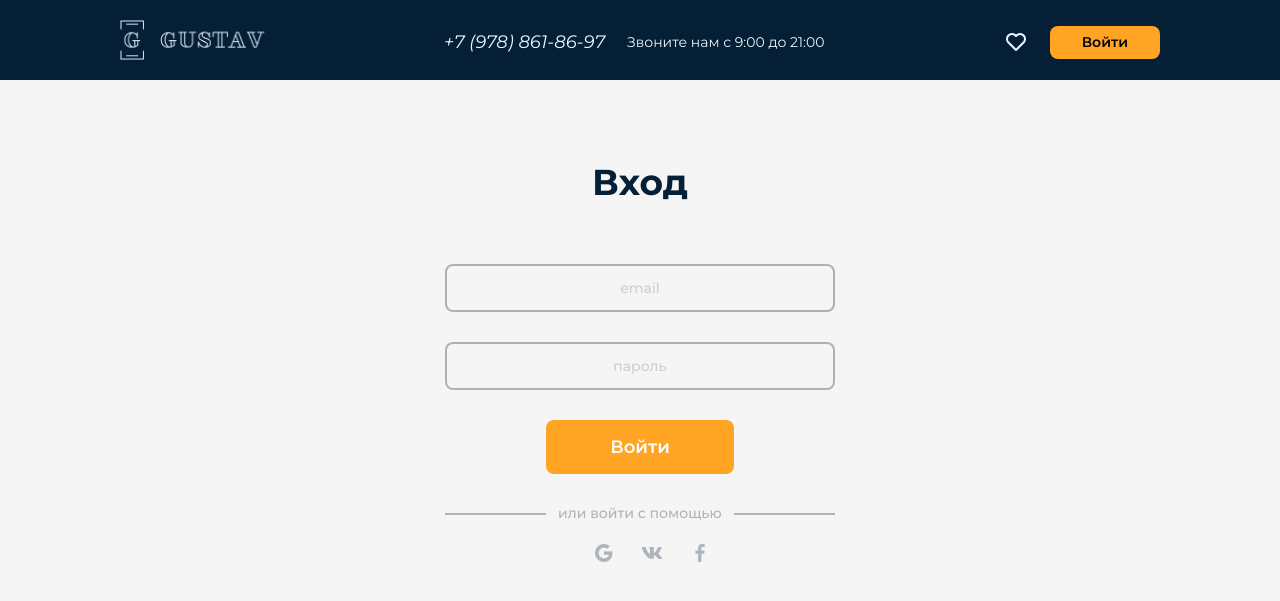
After one commit to addiken/gustav, a PHP site: page /login.html in a window 1280 px wide. The commit adds this page. Shown: the top 601 px of the page. Run offline with PHP 8.4, Linux system fonts and the light colour scheme.

Commit message:
login page

```diff
--- a/index.html
+++ b/index.html
@@ -8,14 +8,14 @@
   <body>
     <header>
       <div class="head">
-        <img class="logo" src="images/logo.png" alt="" href="index.html">
+        <a href="index.html"><img class="logo" src="images/logo.png" alt=""></a>
         <div class="number">
           <p class="phoneNumber">+7 (978) 861-86-97 </p>
           <p class="callTime"> Звоните нам с 9:00 до 21:00</p>
         </div>
         <div class="rightH">
           <img class="favorites" src="images/heart.png" alt="">
-          <button class="btn" type="button" name="button" href="">Войти</button>
+          <a href="login.html"><button class="btn" type="button" name="button">Войти</button></a>
         </div>
       </div>
     </header>
--- /dev/null
+++ b/login.html
@@ -0,0 +1,35 @@
+<!DOCTYPE html>
+<html>
+  <head>
+    <meta charset="utf-8">
+    <title>GUSTAV Вход</title>
+    <link rel="stylesheet" href="style.css">
+  </head>
+  <body>
+    <header>
+      <div class="head">
+        <a href="index.html"><img class="logo" src="images/logo.png" alt=""></a>
+        <div class="number">
+          <p class="phoneNumber">+7 (978) 861-86-97 </p>
+          <p class="callTime"> Звоните нам с 9:00 до 21:00</p>
+        </div>
+        <div class="rightH">
+          <img class="favorites" src="images/heart.png" alt="">
+          <a href="login.html"><button class="btn" type="button" name="button">Войти</button></a>
+        </div>
+      </div>
+    </header>
+    <div class="login">
+      <p class="">Вход</p>
+      <input type="text" placeholder="email">
+      <input type="password" placeholder="пароль">
+      <button type="button" class="btn2" name="button">Войти</button>
+      <img src="images/orsocial.png" alt="">
+      <div class="socials">
+        <img src="images/bxl-google.png" alt="">
+        <img src="images/bxl-vk.png" alt="">
+        <img src="images/bxl-facebook.png" alt="">
+      </div>
+    </div>
+  </body>
+</html>
--- a/style.css
+++ b/style.css
@@ -7,6 +7,12 @@ header{
   background-color: #051F36;
   width: 100%;
   height: 80px;
+}
+button:focus{
+  outline: none !important;
+}
+a{
+  text-decoration: none;
 }
 .head{
   margin-left: 120px;
@@ -150,3 +156,66 @@ header{
   color: #051F36;
   background-color: #f5f5f5;
 }
+.login{
+  align-items: center;
+  margin-top: 80px;
+  display: flex;
+  flex-direction: column;
+}
+.login p{
+  font-family: Montserrat;
+  font-style: normal;
+  font-weight: bold;
+  font-size: 36px;
+  line-height: 44px;
+  text-align: center;
+  color: #051F36;
+  margin: 0px;
+  padding-bottom: 60px;
+}
+input{
+  width: 390px;
+  height: 48px;
+  opacity: 0.3;
+  border: 2px solid #051F36;
+  box-sizing: border-box;
+  border-radius: 8px;
+  font-family: Montserrat;
+  font-style: normal;
+  font-weight: 500;
+  font-size: 14px;
+  line-height: 17px;
+  background-color: #F5F5F5;
+  text-align: center;
+  margin-bottom: 30px;
+}
+::-webkit-input-placeholder{
+  text-align: center;
+}
+input:focus{
+  opacity: 0.7;
+  outline: none !important;
+}
+.btn2{
+  padding: 16px 64px 16px 64px;
+  background: #FFA523;
+  border-radius: 8px;
+  font-family: Montserrat;
+  font-style: normal;
+  font-weight: 600;
+  font-size: 18px;
+  line-height: 22px;
+  color: #FFFFFF;
+  border: none;
+  margin-bottom: 30px;
+}
+.socials{
+  display: flex;
+  flex-direction: row;
+  align-items: flex-start;
+  padding: 0px;
+  margin-top: 20px;
+}
+.socials img{
+  margin-left: 24px;
+}
```
Also changed, not shown: images/bxl-facebook.png (added), images/bxl-google.png (added), images/bxl-vk.png (added), images/orsocial.png (added).
